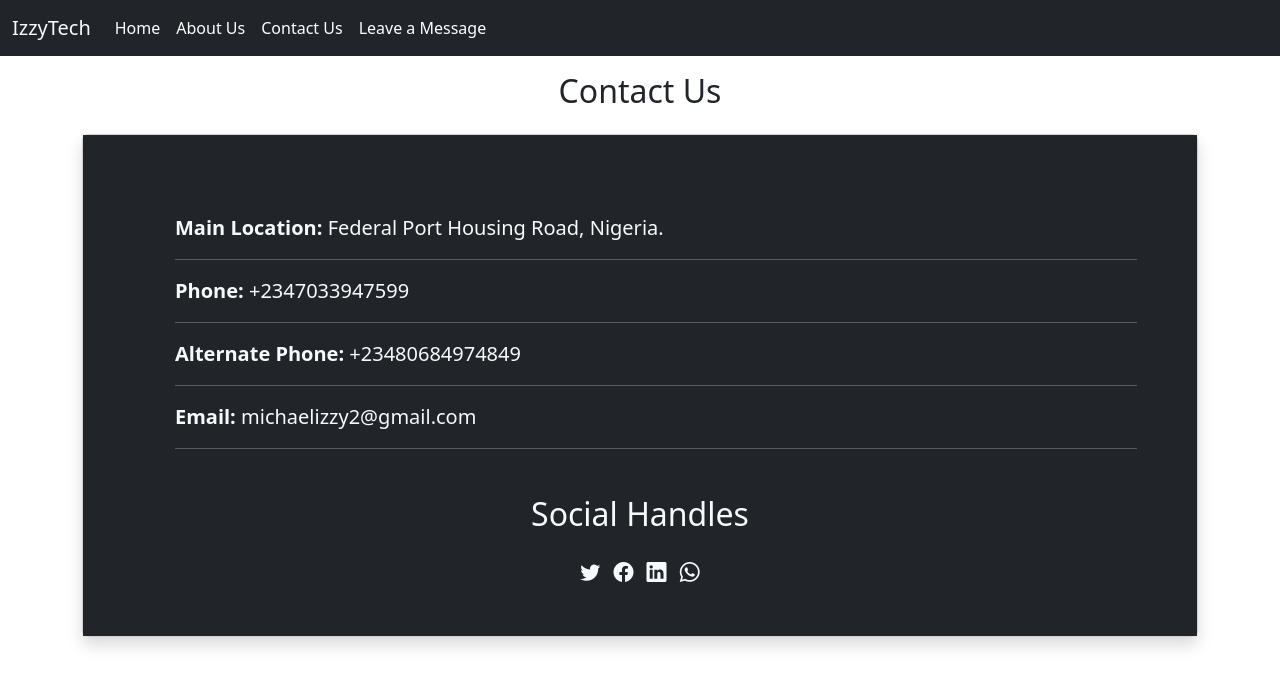
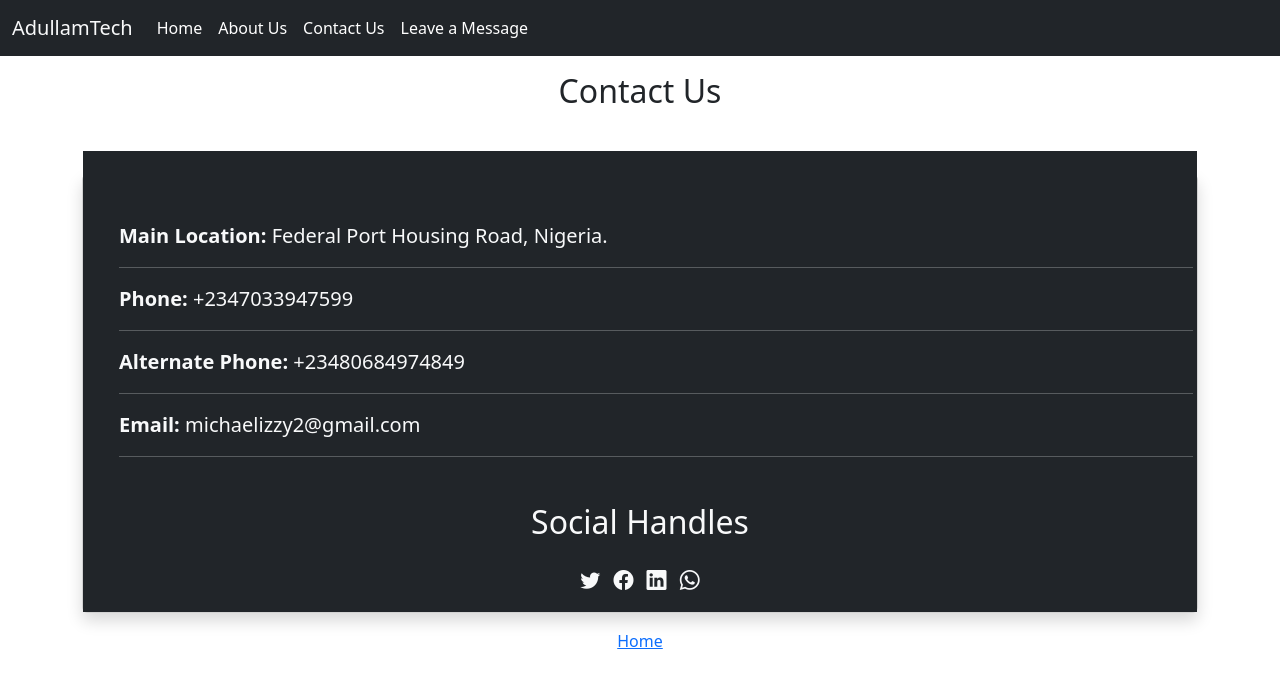
Before and after one commit to Michaelizzy1/IzzyTech, a Django app: page /contact/ in a window 1280 px wide. Shown: the top 688 px of the page. Run offline with Django 5.2, Linux system fonts and the light colour scheme; some libraries are stand-ins or nearby versions.

Commit message:
adullam tech

```diff
--- a/izzytech/templates/izzytech/contact.html
+++ b/izzytech/templates/izzytech/contact.html
@@ -1,16 +1,16 @@
 {% extends 'partials/base.html' %}
-{% block title%}IzzyTech Graphics{% endblock title %}
+{% block title%}Adullam Tech{% endblock title %}
 
 {% block content %}
 
 <section id="message" class="p5">
     <div class="container container-fluid" id="message">
-        <h2 class="text-center my-4 pt-5">Contact Us</h2>
+        <h2 class="text-center my-4 pt-5">Contact Us</h2><br>
             <div class="card my-3 shadow">
-                <section class="p-5 bg-dark text-light">
-                    <div class="container-fluid bg-dark lead">
+                <section class="bg-dark text-light">
+                    <div class="bg-dark lead">
                         <div class="row g-4">
-                            <div class="col-md">
+                            <div class="col-md p-3">
                                 <br>
                                 <ul>
                                     <li class="list-group-item">
@@ -44,6 +44,10 @@
                   </section>
             </div>
     </div>
+    <div class="container text-center">
+        <a href="{% url 'index' %}" class="text-center">Home</a>
+    </div>
+    <p></p>
   </section>
 
 {% endblock content %}
--- a/izzytech/templates/izzytech/graphics_page.html
+++ b/izzytech/templates/izzytech/graphics_page.html
@@ -12,7 +12,7 @@
                         {% for graphic in graphics %}
                         <div class="col-md-6 col-lg-3">
                         <a href="{{graphic.image.url}}">
-                            <div class="card" style="width: 18rem;">
+                            <div class="card" style="width: 100%;">
                                 <img src="{{graphic.image.url}}" class="card-img-top" alt="image">
                             </div>
                         </a>
@@ -24,6 +24,6 @@
                 </div>
             </div>
     </div>
-  </section>
+</section>
 
 {% endblock content %}
--- a/izzytech/templates/izzytech/message.html
+++ b/izzytech/templates/izzytech/message.html
@@ -40,5 +40,9 @@
                             </div>
                 </div>
             </div>
+            <div class="container text-center">
+                <a href="{% url 'index' %}" class="text-center">Home</a>
+            </div>
+            <p></p>
         </section>
 {% endblock content %}
--- a/izzytech/templates/izzytech/mobile.html
+++ b/izzytech/templates/izzytech/mobile.html
@@ -12,7 +12,7 @@
                         {% for mobiles in mobile %}
                         <div class="col-md-6 col-lg-3">
                         <a href="{{mobiles.image.url}}">
-                            <div class="card" style="width: 18rem;">
+                            <div class="card" style="width: 100%;">
                                 <img src="{{mobiles.image.url}}" class="card-img-top" alt="image">
                             </div>
                         </a>
--- a/izzytech/templates/izzytech/software.html
+++ b/izzytech/templates/izzytech/software.html
@@ -12,7 +12,7 @@
                         {% for softwares in software %}
                         <div class="col-md-6 col-lg-3">
                         <a href="{{softwares.image.url}}">
-                            <div class="card" style="width: 18rem;">
+                            <div class="card" style="width: 100%;">
                                 <img src="{{softwares.image.url}}" class="card-img-top" alt="image">
                             </div>
                         </a>
--- a/izzytech/templates/izzytech/web.html
+++ b/izzytech/templates/izzytech/web.html
@@ -12,7 +12,7 @@
                         {% for webs in web %}
                         <div class="col-md-6 col-lg-3">
                         <a href="{{webs.image.url}}">
-                            <div class="card" style="width: 18rem;">
+                            <div class="card" style="width: 100%;">
                                 <img src="{{webs.image.url}}" class="card-img-top" alt="image">
                             </div>
                         </a>
--- a/izzytech/templates/partials/nav.html
+++ b/izzytech/templates/partials/nav.html
@@ -1,7 +1,7 @@
 
 <nav class="navbar navbar-expand-lg navbar-dark bg-dark fixed-top">
     <div class="container-fluid">
-      <a class="navbar-brand text-light" href="{% url 'index' %}">IzzyTech</a>
+      <a class="navbar-brand text-light" href="{% url 'index' %}">AdullamTech</a>
       <button class="navbar-toggler" type="button" data-bs-toggle="collapse" data-bs-target="#navbarNav" aria-controls="navbarNav" aria-expanded="false" aria-label="Toggle navigation">
         <span class="navbar-toggler-icon"></span>
       </button>
```
Also changed, not shown: izzytech/templates/izzytech/about.html (+6 -1 lines), izzytech/templates/izzytech/index.html (+6 -6 lines).
